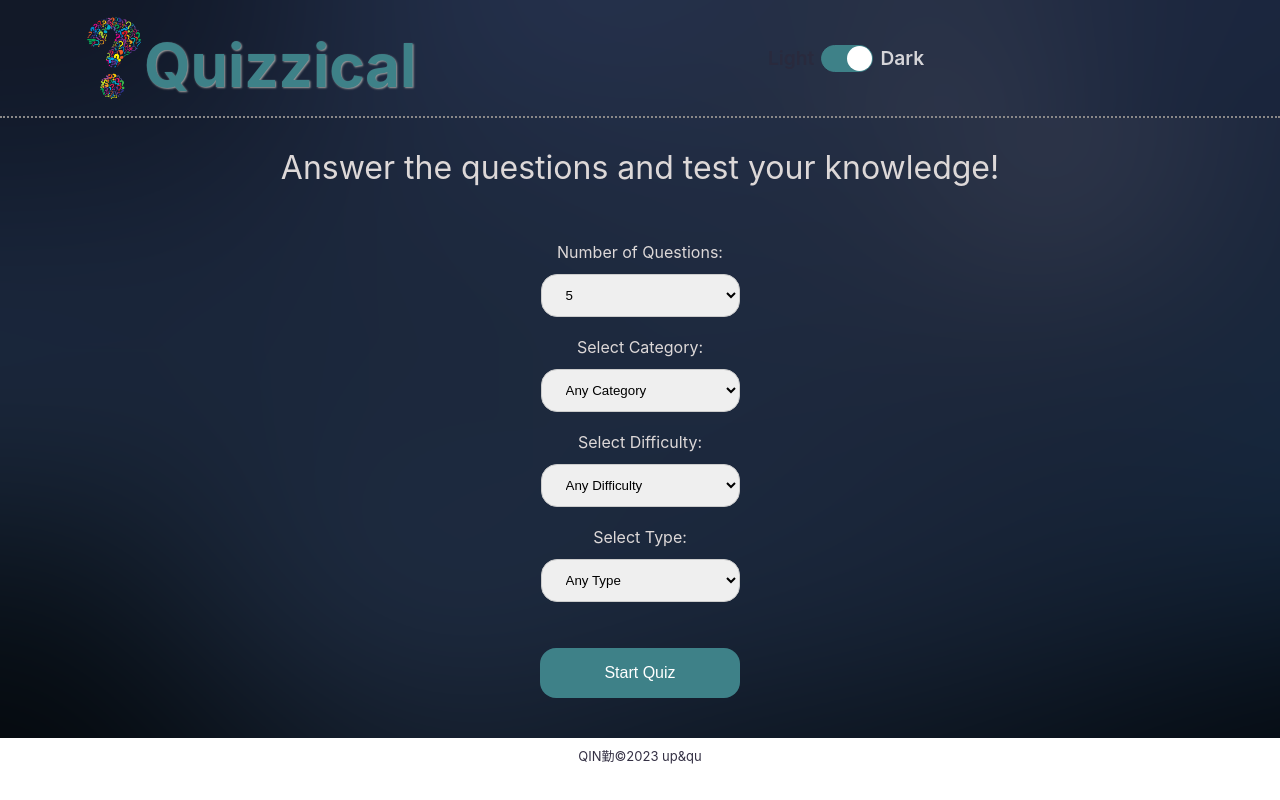
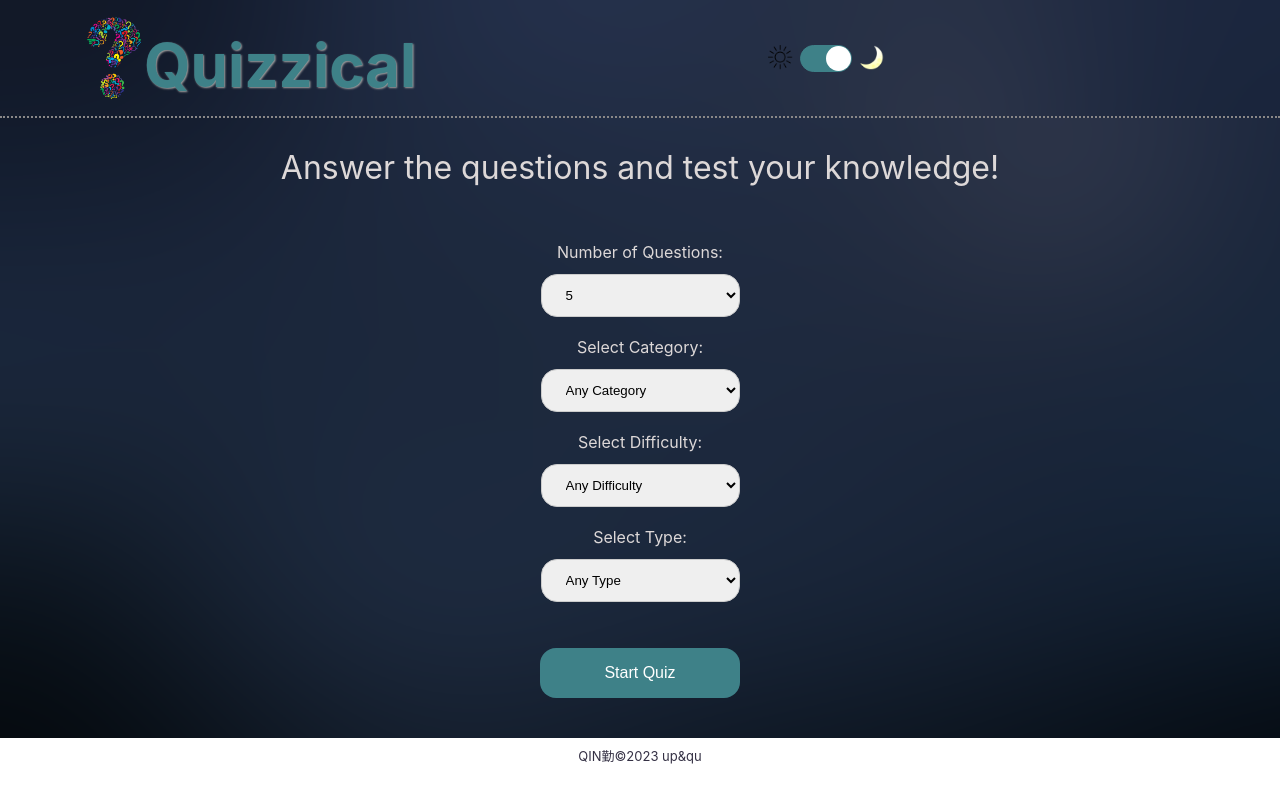
Before and after one commit to Qinisfighting/quizzical, a React (Create React App) app: page / in a window 1280 px wide. Built offline with nearby package versions, Linux system fonts and the light colour scheme.

Commit message:
add theme icons

```diff
--- a/src/components/Navbar.js
+++ b/src/components/Navbar.js
@@ -1,5 +1,7 @@
 
 import logo from "../assets/logo.png";
+import sun from "../assets/sun.png";
+import moon from "../assets/moon.png";
 
 export default function Navbar(props) {
     return (
@@ -9,11 +11,11 @@ export default function Navbar(props) {
          <h1>Quizzical</h1>
        </nav>
        <div className="toggler">
-        <p className="toggler--light">Light</p>
+        <p className="toggler--light"><img src={sun} style={{width: 25, paddingTop: '3px'}} alt="sun"/></p>
         <div className="toggler--slider" onClick={props.toggle}>
           <div className="toggler--slider--circle"></div>
         </div>
-        <p className="toggler--dark">Dark</p>
+        <p className="toggler--dark"><img src={moon} style={{width: 25, paddingTop: '3px'}} alt="moon"/></p>
       </div>
 
       </header>
```
Also changed, not shown: src/assets/moon.png (added), src/assets/sun.png (added).
